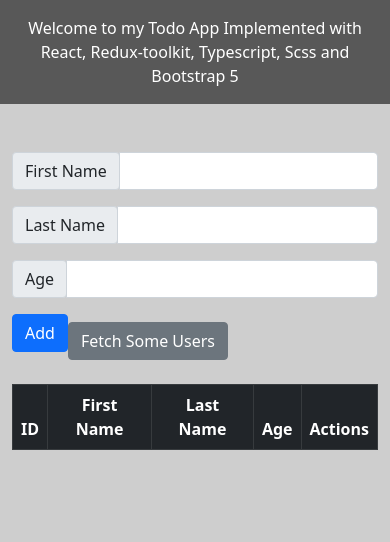
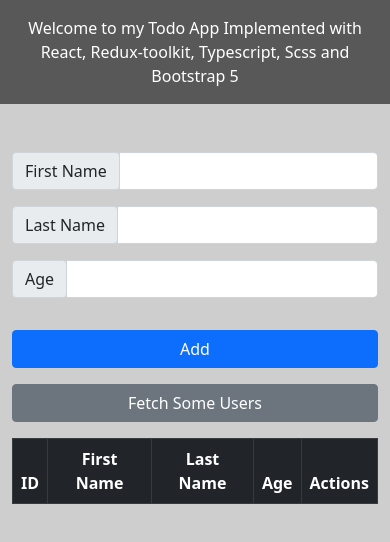
Before and after one commit to sinamoradi1375/sm-react-sample, a React (Create React App) app: page / in a window 390 px wide. Shown: the top 542 px of the page. Built offline with nearby package versions, Linux system fonts and the light colour scheme.

Commit message:
fixed the view of form buttons in mobile viewport

```diff
--- a/src/components/todo/UserForm.tsx
+++ b/src/components/todo/UserForm.tsx
@@ -74,32 +74,35 @@
         <Form className="mb-3">
           {/* <pre>{JSON.stringify(values, null, 2)}</pre> */}
           <Row>
-            <Col xs={12} md={3}>
+            <Col xs={12} md={4}>
               <SmInputGroup name="firstName" label="First Name" type="text" />
             </Col>
-            <Col xs={12} md={3}>
+            <Col xs={12} md={4}>
               <SmInputGroup name="lastName" label="Last Name" type="text" />
             </Col>
-            <Col xs={12} md={3}>
+            <Col xs={12} md={4}>
               <SmInputGroup name="age" label="Age" type="text" />
             </Col>
-            <Col xs={12} md={3}>
+          </Row>
+          <Row className="mt-3">
+            <Col>
+              <div className="d-flex flex-column flex-md-row justify-content-between">
                 {!isEditMode ? (
                   <Button
                     variant="primary"
                     type="submit"
                     disabled={isSubmitting}
-                  className=" mb-3 mb-md-0 me-md-5"
+                    className=" mb-3 mb-md-0 me-md-2"
                   >
                     Add
                   </Button>
                 ) : (
-                <>
+                  <div className="d-flex justify-content-space-around">
                     <Button
                       variant="primary"
                       type="submit"
                       disabled={isSubmitting}
-                    className=" mb-3 mb-md-0 me-md-1"
+                      className=" mb-3 mb-md-0 me-2 w-100"
                     >
                       Save
                     </Button>
@@ -107,21 +110,19 @@
                     <Button
                       variant="danger"
                       title="Cancel"
-                    className=" mb-3 mb-md-0 me-md-1"
-                  >
-                    <FontAwesomeIcon
-                      icon={faWindowClose}
+                      className=" mb-3 mb-md-0 me-md-2 w-100"
                       onClick={() => {
                         setUserToEdit(null);
                       }}
-                    />
+                    >
+                      Cancel
                     </Button>
-                </>
+                  </div>
                 )}
-
                 <Button variant="secondary" type="button" onClick={fetchTodos}>
                   Fetch Some Users
                 </Button>
+              </div>
             </Col>
           </Row>
         </Form>
```
Lines whose indentation alone changed are shown as unchanged.
